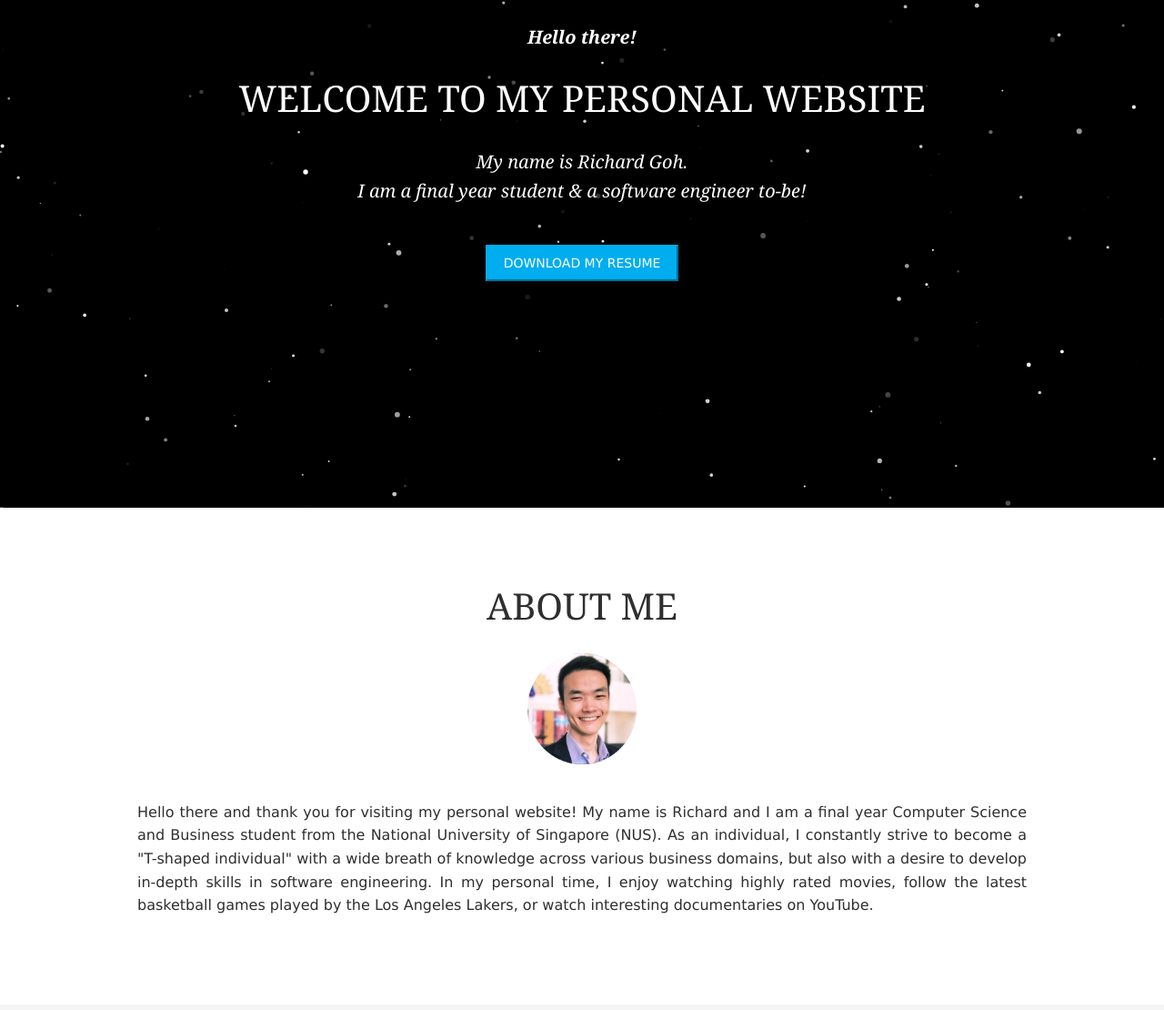
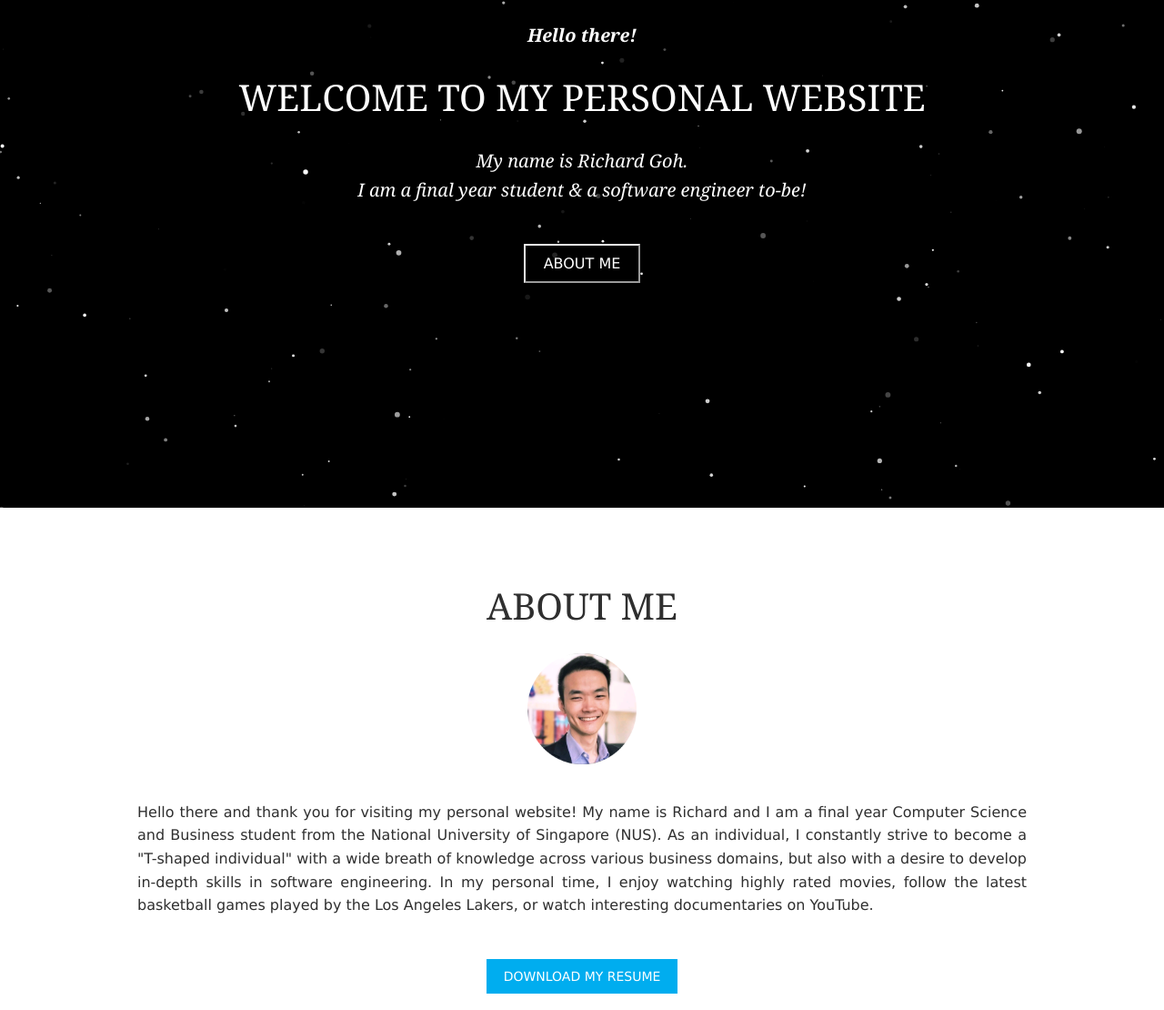
Before and after one commit to richardgohcr/richardgohcr.github.io, a website: page index.html in a window 1280 px wide. Shown: the part 242-1352 px from the top of the page at 91% size. Drawn offline with Linux system fonts and the light colour scheme; some packages are replaced by stand-ins of ours; a script that the page names is missing.

Commit message:
Changed banner CTA to about me

```diff
--- a/index.html
+++ b/index.html
@@ -24,7 +24,9 @@
         </div>
         <nav>
           <ul class="nav-buttons">
-            <li><a class="nav-link" href="#home" style="color: #00ADEF;">Home</a></li>
+            <li>
+              <a class="nav-link" href="#home" style="color: #00ADEF;">Home</a>
+            </li>
             <li><a class="nav-link" href="#about">About</a></li>
             <li><a class="nav-link" href="#work">Experience</a></li>
             <li><a class="nav-link" href="#education">Education</a></li>
@@ -46,15 +48,11 @@
             My name is Richard Goh.<br />
             I am a final year student & a software engineer to-be!
           </h1>
-          <button class="btn cta">
-            <a
-              href="https://drive.google.com/open?id=1d9wfdU-ZPYc_VxV2Y2JGt-XmJjYC57Lt"
-              target="_blank"
-            >
-              Download my resume
+          <button class="btn inverse cta">
+            <a href="#about">
+              About Me
             </a>
           </button>
-          <!-- <button class="btn inverse cta">Contact me</button> -->
         </div>
       </div>
       <div id="about" class="section-container-white">
@@ -76,6 +74,15 @@
             movies, follow the latest basketball games played by the Los Angeles
             Lakers, or watch interesting documentaries on YouTube.
           </p>
+          <div>
+            <a
+              class="btn cta"
+              href="https://drive.google.com/file/d/1d9wfdU-ZPYc_VxV2Y2JGt-XmJjYC57Lt/view?usp=sharing"
+              target="_blank"
+            >
+              Download my resume
+            </a>
+          </div>
         </div>
       </div>
       <div id="work" class="section-container-grey">
@@ -255,7 +262,10 @@
                 alt=""
               />
 
-              <h3>AngelHack 2019  <br/> Hackathon - Grab Challenge Champion</h3>
+              <h3>
+                AngelHack 2019 <br />
+                Hackathon - Grab Challenge Champion
+              </h3>
               <p>
                 Conceptualised, developed and presented a computer vision
                 software to detect driver fatigue to increase passenger/driver
@@ -269,7 +279,10 @@
                 src="assets/images/LorealBrandstorm_NordicChampions_Photo.jpg"
                 alt=""
               />
-              <h3>L'Oréal Brandstorm 2018 <br/>Case Competition - Nordic Champions</h3>
+              <h3>
+                L'Oréal Brandstorm 2018 <br />Case Competition - Nordic
+                Champions
+              </h3>
               <p>
                 Prototyped an augmented reality mobile app and salon smart
                 mirror concept using Figma. Sponsored to attend Nordic final in
--- a/styles/_common.scss
+++ b/styles/_common.scss
@@ -1,5 +1,5 @@
 // Common buttons
-
+@import '_variables';
 .btn,
 .btn.inverse:hover {
   color: #ffffff;
@@ -12,3 +12,5 @@
   background-color: transparent;
   border-color: inherit;
 }
+
+//Blue button used in landing page
--- a/styles/main.scss
+++ b/styles/main.scss
@@ -107,14 +107,14 @@ body{
     margin-top: 30px;
     position: relative;
     z-index: 1;
-    padding: 10px 18px;
+    padding: 10px 20px;
     text-transform: uppercase;
-    font-size: 14px;
+    font-size: 16px;
     font-weight: 400;
-  }
-  a{
-    text-decoration: none;
-    color: $white;
+    a{
+      text-decoration: none;
+      color: $white;
+    }
   }
 }
 
@@ -158,6 +158,21 @@ body{
     margin-inline-start: 0px;
     margin-inline-end: 0px;
   }
+  .cta{
+    display: inline-block;
+    margin-top: 30px;
+    padding: 10px 18px;
+    text-transform: uppercase;
+    font-size: 14px;
+    font-weight: 400;
+    color: $white;
+    border: 1px solid $primary;
+    text-decoration: none;
+    &:hover{
+      color: $primary;
+    }
+  }
+
 }
 
 .experience {
```
Also changed, not shown: styles/main.css.
